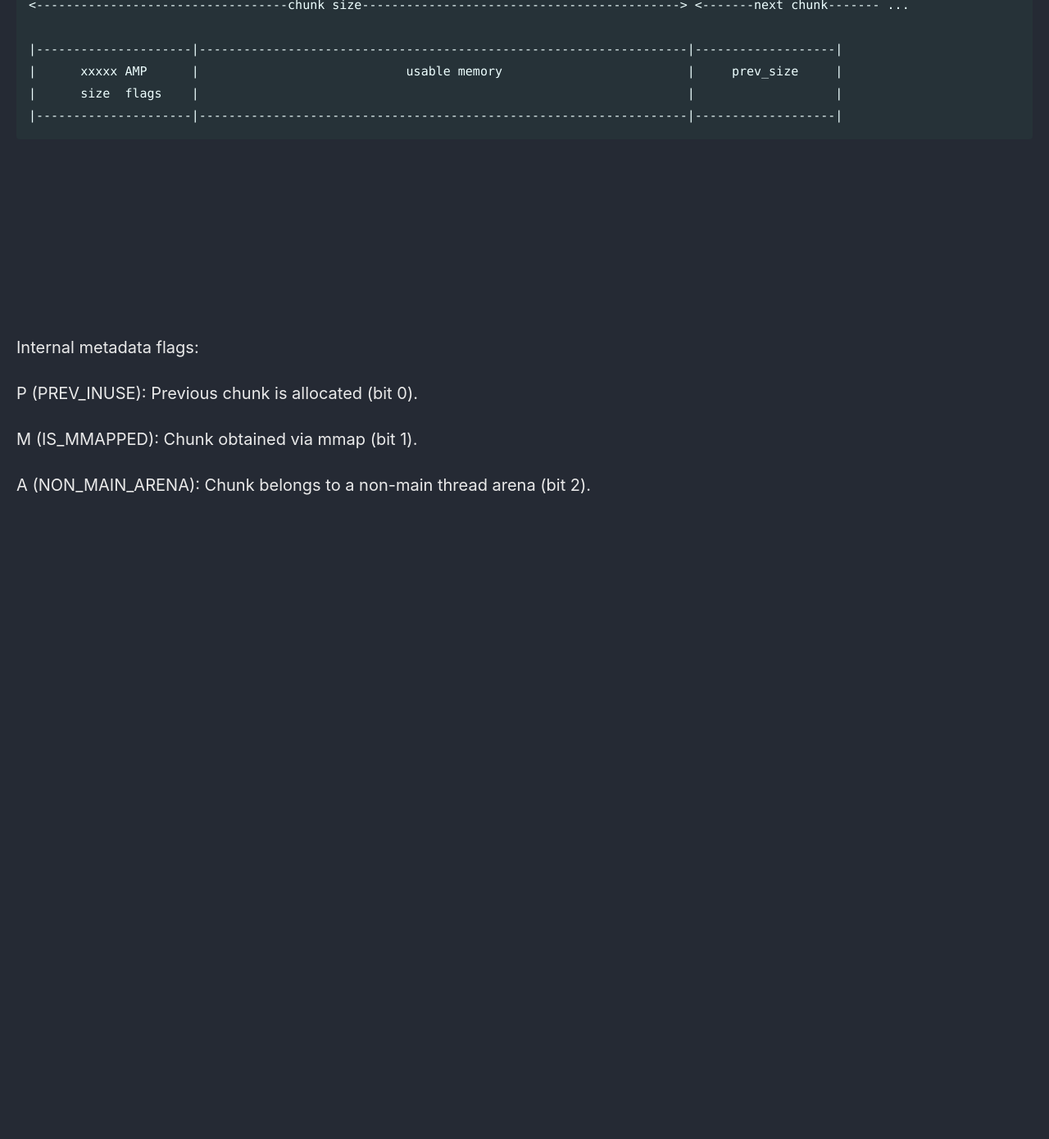
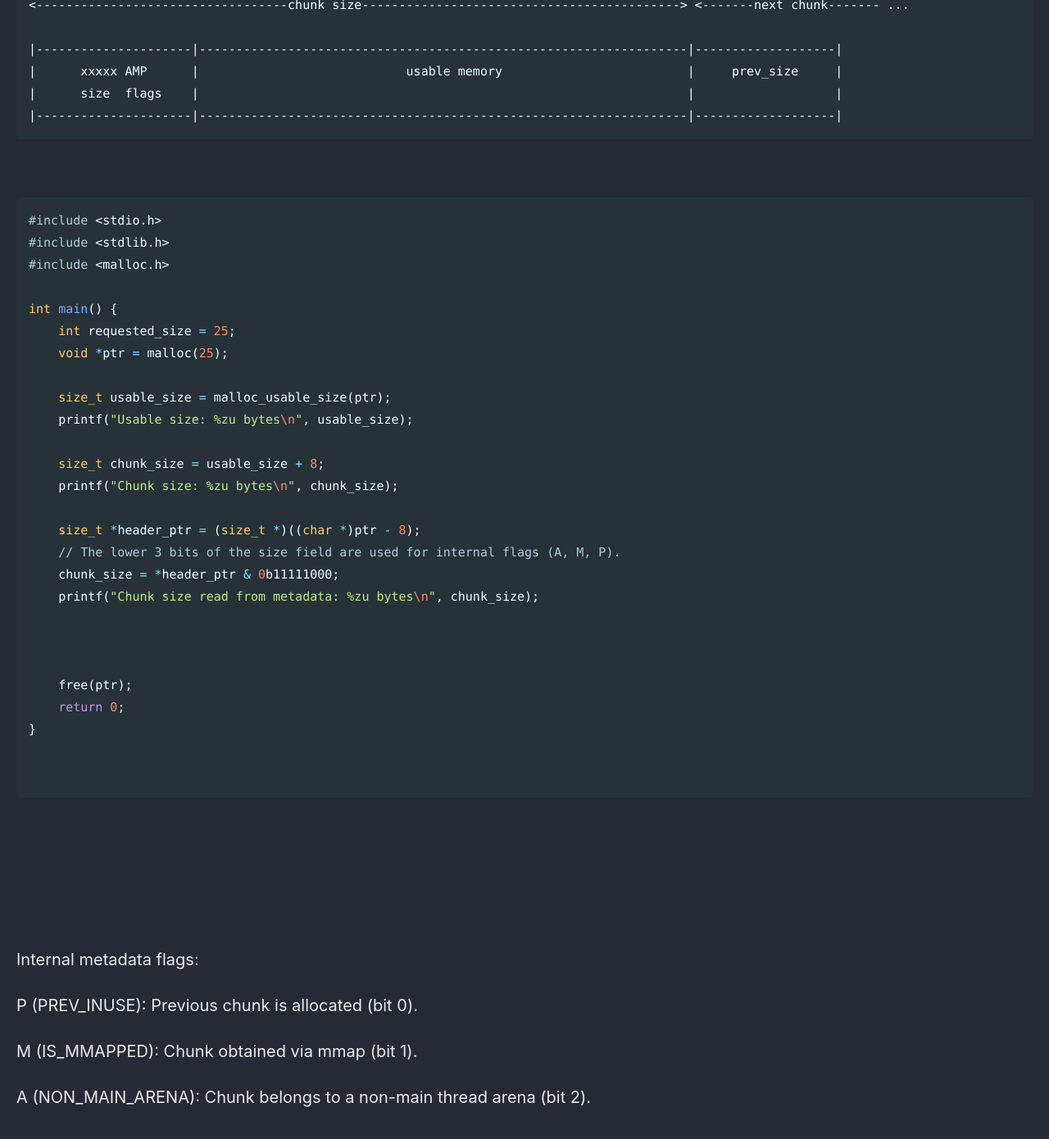
Before and after one commit to Connor-McCartney/Connor-McCartney.github.io, a Jekyll site: the page built from _pages/misc/malloc-and-tcache.md, in a window 1280 px wide and 1400 px high, scrolled down 1269 px. Shown: the top 1390 px of the window at 82% size. Built offline with Jekyll 4.4.1, drawn with Linux system fonts in a browser that asks for light colours; cached includes are drawn as plain includes; before the commit the page ends 2044 px from its top, so only the background shows below that.

Commit message:
Update malloc-and-tcache.md

````diff
--- a/_pages/misc/malloc-and-tcache.md
+++ b/_pages/misc/malloc-and-tcache.md
@@ -57,6 +57,37 @@ The other 8 bytes of metadata is stored right after the usable memory, and conta
 
 <br>
 
+```c
+#include <stdio.h>
+#include <stdlib.h>
+#include <malloc.h>
+
+int main() {
+    int requested_size = 25;
+    void *ptr = malloc(25);
+
+    size_t usable_size = malloc_usable_size(ptr);
+    printf("Usable size: %zu bytes\n", usable_size);
+
+    size_t chunk_size = usable_size + 8;
+    printf("Chunk size: %zu bytes\n", chunk_size);
+
+    size_t *header_ptr = (size_t *)((char *)ptr - 8);
+    // The lower 3 bits of the size field are used for internal flags (A, M, P).
+    chunk_size = *header_ptr & 0b11111000;
+    printf("Chunk size read from metadata: %zu bytes\n", chunk_size);
+
+
+
+    free(ptr);
+    return 0;
+}
+
+
+```
+
+
+
 
 <br>
 
````
